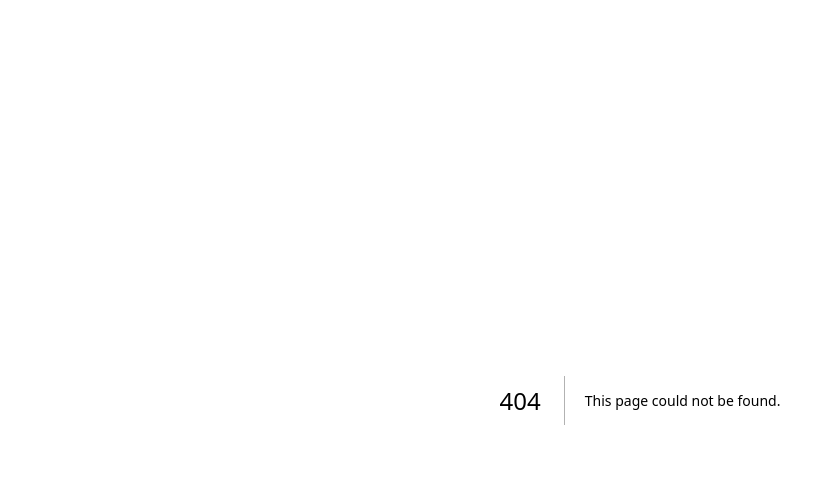
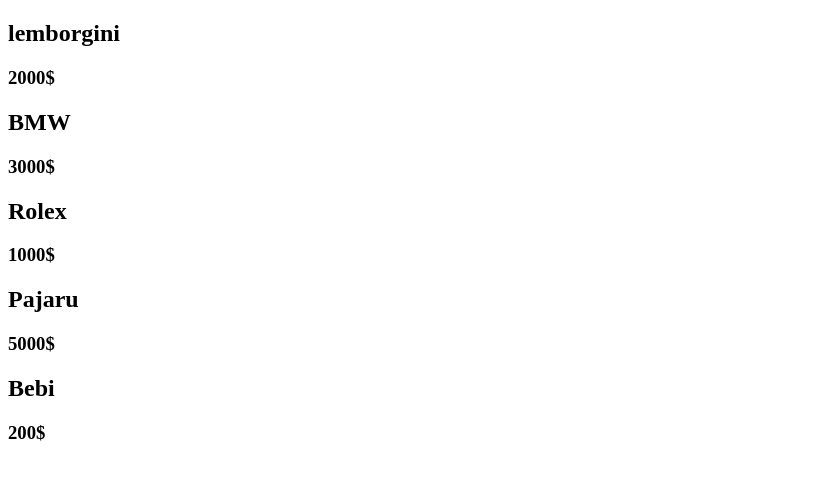
Before and after one commit to ariful171042/next-js-routing, a Next.js app: page /cars in a window 1280 px wide. Before the commit this address had no page. Shown: the top 478 px of the page, without its empty margins (0-835 px from the left). Built offline with nearby package versions, Linux system fonts and the light colour scheme; data requests are answered from the project's data file.

Commit message:
static rendering

```diff
--- /dev/null
+++ b/db.json
@@ -0,0 +1,25 @@
+{
+  "cars": [
+    { "id": 1, "title": "lemborgini", "price": "2000$" },
+
+    { "id": 2, "title": "BMW", "price": "3000$" },
+
+    {
+      "id": 3,
+      "title": "Rolex",
+      "price": "1000$"
+    },
+
+    {
+      "id": 4,
+      "title": "Pajaru",
+      "price": "5000$"
+    },
+
+    {
+      "id": 5,
+      "title": "Bebi",
+      "price": "200$"
+    }
+  ]
+}
--- a/package.json
+++ b/package.json
@@ -6,11 +6,13 @@
     "dev": "next dev",
     "build": "next build",
     "start": "next start",
-    "lint": "next lint"
+    "lint": "next lint",
+    "serve": "json-server --watch db.json --port 4000 "
   },
   "dependencies": {
     "eslint": "8.37.0",
     "eslint-config-next": "13.2.4",
+    "json-server": "^0.17.3",
     "next": "13.2.4",
     "react": "18.2.0",
     "react-dom": "18.2.0"
--- /dev/null
+++ b/pages/cars.js
@@ -0,0 +1,24 @@
+const Cars = ({ cars }) => {
+  return (
+    <div>
+      {cars.map((car) => (
+        <div key={car.id}>
+          <h2>{car.title}</h2>
+          <h3>{car.price}</h3>
+        </div>
+      ))}
+    </div>
+  );
+};
+
+export default Cars;
+
+export async function getStaticProps() {
+  const res = await fetch("http://localhost:4000/cars");
+  const data = await res.json();
+  return {
+    props: {
+      cars: data,
+    },
+  };
+}
```
Also changed, not shown: pages/404.js (added, +7 -0 lines), pages/index.js (+21 -2 lines), pages/products/[productId]/index.js (+9 -3 lines), pages/products/index.js (+11 -9 lines), 1 other file (tests, documents, lock files or other folders).
